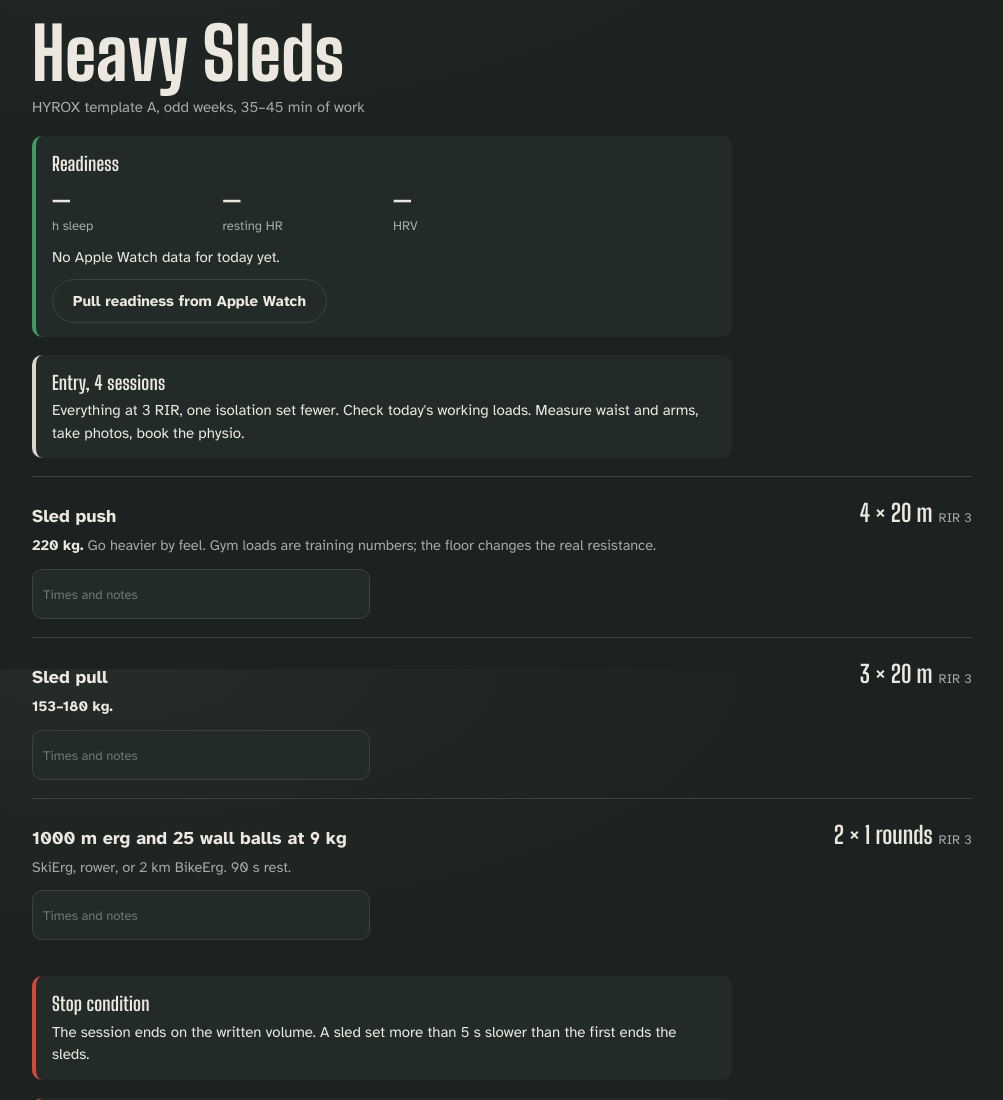
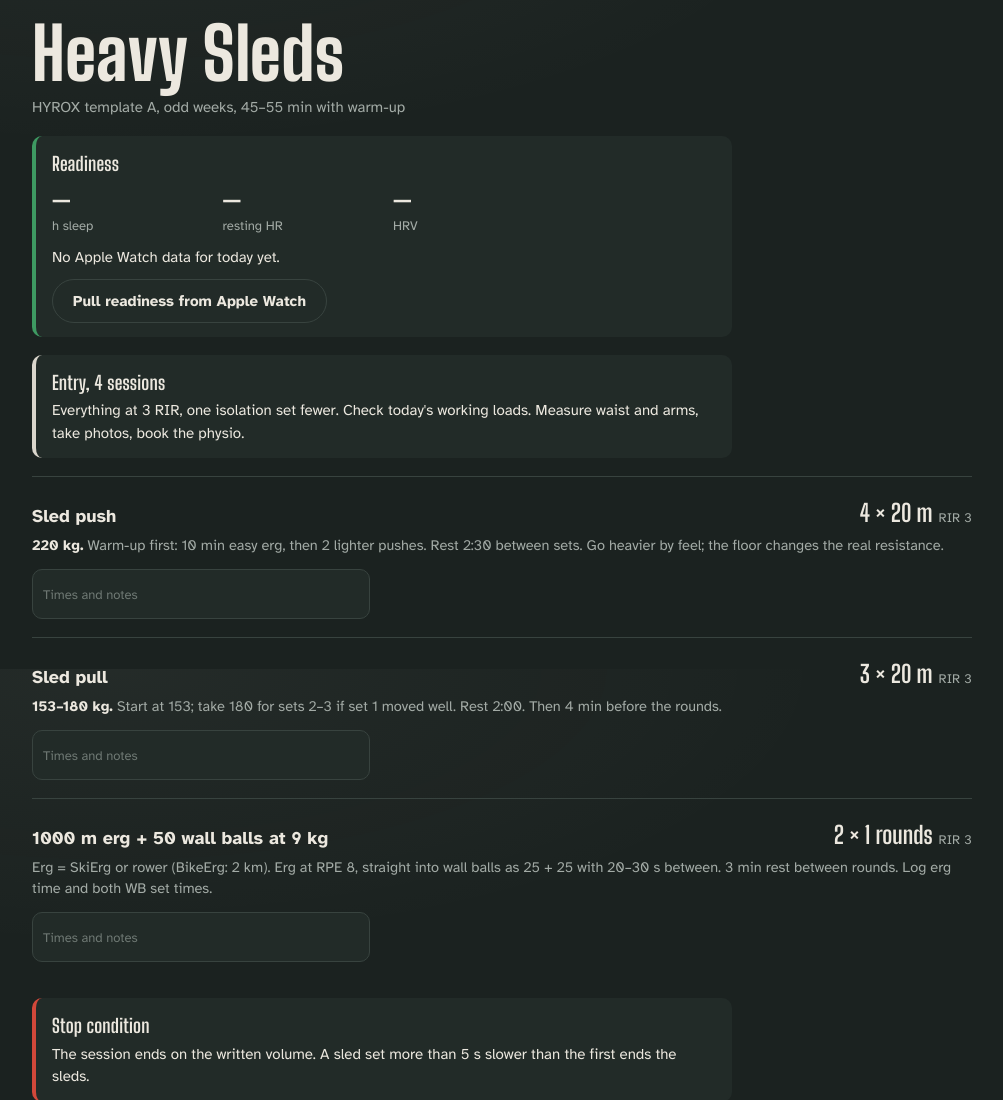
Before and after one commit to YaroRiver/wolf-mass, a plain HTML site: page index.html in a window 1280 px wide. Shown: the part 931-2031 px from the top of the page, without its empty margins (138-1141 px from the left). Drawn offline with Linux system fonts and the light colour scheme.

Commit message:
HYROX A: 2 rounds of 1000 m erg + 50 wall balls, rests written out
Co-Authored-By: Claude Opus 5.5 <noreply@anthropic.com>
Claude-Session: https://claude.ai/code/session_01FY6LxSEJdhQeZ8d7ra1nFV

```diff
--- a/index.html
+++ b/index.html
@@ -546,10 +546,10 @@ const S = {
     {id:'rpd',n:'Reverse pec deck',sn:'Rear delt',s:2,r:[12,20],rir:'0–1',t:'iso'},
     {id:'inccurl',n:'Incline DB curl',s:3,r:[10,15],rir:'1',t:'arm',inc:{7:1}}
   ]},
-  hyroxA:{ name:'Heavy Sleds', tag:'HYROX template A, odd weeks, 35–45 min of work', stop:'The session ends on the written volume. A sled set more than 5 s slower than the first ends the sleds.', knee:true, ex:[
-    {id:'spush',n:'Sled push',s:4,r:[20,20],unit:'m',rir:'—',t:'main',load:'220 kg',note:'Go heavier by feel. Gym loads are training numbers; the floor changes the real resistance.'},
-    {id:'spull',n:'Sled pull',s:3,r:[20,20],unit:'m',rir:'—',t:'main',load:'153–180 kg'},
-    {id:'ergwb',n:'1000 m erg and 25 wall balls at 9 kg',s:2,r:[1,1],unit:'rounds',rir:'—',t:'main',note:'SkiErg, rower, or 2 km BikeErg. 90 s rest.'}
+  hyroxA:{ name:'Heavy Sleds', tag:'HYROX template A, odd weeks, 45–55 min with warm-up', stop:'The session ends on the written volume. A sled set more than 5 s slower than the first ends the sleds.', knee:true, ex:[
+    {id:'spush',n:'Sled push',s:4,r:[20,20],unit:'m',rir:'—',t:'main',load:'220 kg',note:'Warm-up first: 10 min easy erg, then 2 lighter pushes. Rest 2:30 between sets. Go heavier by feel; the floor changes the real resistance.'},
+    {id:'spull',n:'Sled pull',s:3,r:[20,20],unit:'m',rir:'—',t:'main',load:'153–180 kg',note:'Start at 153; take 180 for sets 2–3 if set 1 moved well. Rest 2:00. Then 4 min before the rounds.'},
+    {id:'ergwb',n:'1000 m erg + 50 wall balls at 9 kg',s:2,r:[1,1],unit:'rounds',rir:'—',t:'main',note:'Erg = SkiErg or rower (BikeErg: 2 km). Erg at RPE 8, straight into wall balls as 25 + 25 with 20–30 s between. 3 min rest between rounds. Log erg time and both WB set times.'}
   ]},
   hyroxB:{ name:'Race Flow', tag:'HYROX template B, even weeks, 35–45 min of work', stop:'BBJ: anything in the knee on landing ends BBJ for the day; do 40 wall balls instead. Knee worse next morning: BBJ come out and return after two clean weeks, from 20 m.', knee:true, ex:[
     {id:'rf1',n:'750 m erg, sled push 2 × 12.5 m at 202 kg',s:1,r:[1,1],unit:'round',rir:'—',t:'main'},
@@ -891,7 +891,7 @@ $('h-refresh').onclick=renderHistory;
 renderHero(); renderNums(); renderToday(); syncBadge(); flush();
 // Self-update: GitHub Pages caches the page for up to 10 minutes. On open and on return, fetch a fresh copy;
 // if its APP_V differs from this one, reload with a cache-busting query.
-const APP_V='2026-11-27.1';
+const APP_V='2026-11-28.1';
 function checkUpdate(){ fetch(location.pathname+'?t='+Date.now(),{cache:'no-store'}).then(r=>r.text()).then(t=>{ const m=t.match(/const APP_V='([^']+)'/); if(m&&m[1]!==APP_V){ const u=new URL(location.href); u.searchParams.set('v',m[1]); location.replace(u.toString()); } }).catch(()=>{}); }
 checkUpdate();
 // Pull down at the very top of the page to reload (works in the home-screen app too).
```
Also changed, not shown: 1 other file.
